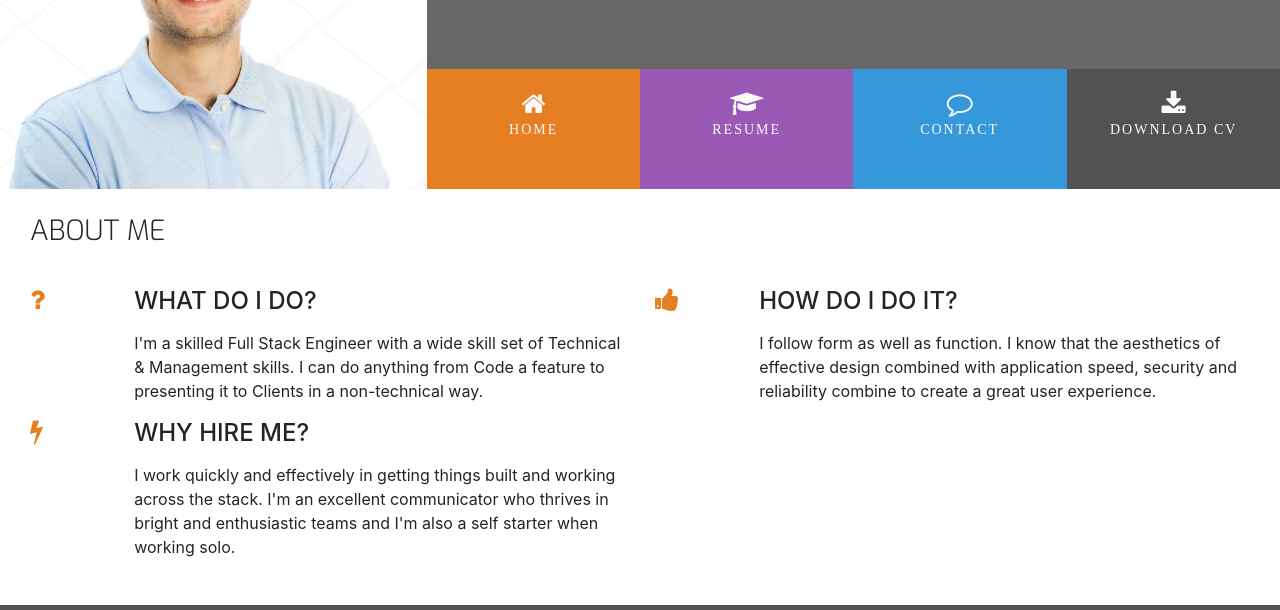
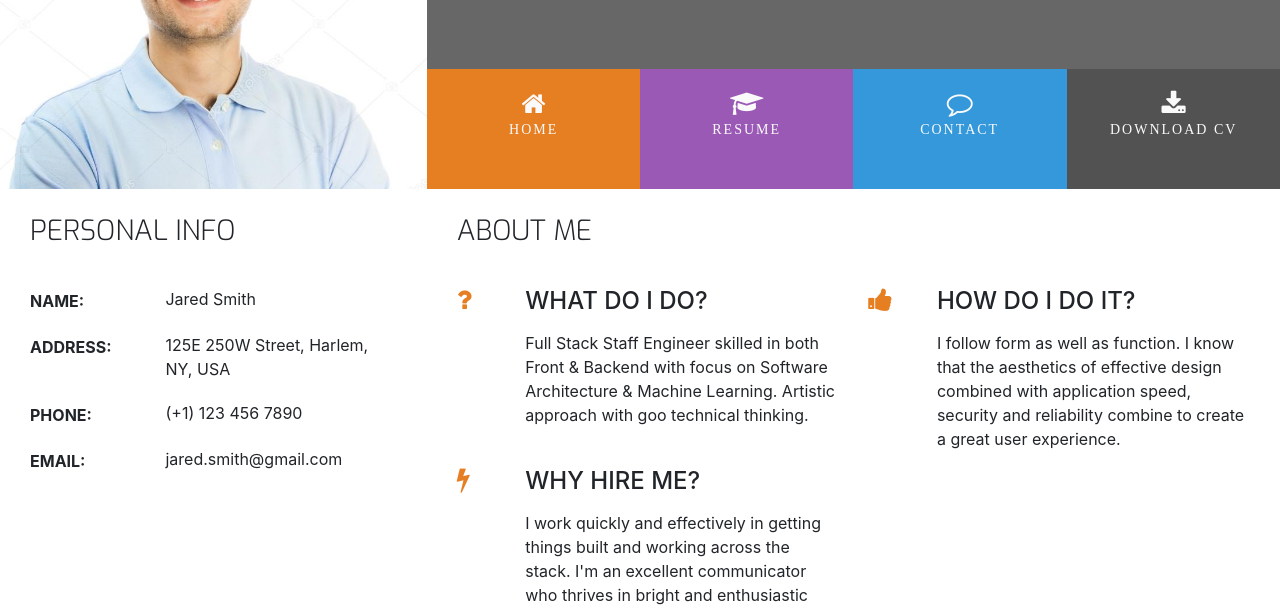
Before and after one commit to Retr01234/bootstrap-resume, a plain HTML site: page index.html in a window 1280 px wide. Shown: the part 180-790 px from the top of the page. Drawn offline with nearby package versions, Linux system fonts and the light colour scheme.

Commit message:
fix: finish the main section

```diff
--- a/assets/css/style.css
+++ b/assets/css/style.css
@@ -231,3 +231,38 @@ footer {
 .three-reasons-heading {
     margin-bottom: 15px;
 }
+
+/* Personal Info*/
+
+.personal-info-item {
+    margin-bottom: 20px;
+    display: block;
+    clear: both;
+}
+
+.personal-info-item .key,
+.personal-info-item .value {
+    padding-right: 8px;
+    display: inline-block;
+}
+
+.personal-info-item .key p,
+.personal-info-item .value p {
+    margin: 0;
+}
+
+.personal-info-item .key {
+    width: 30%;
+    margin-right: 21px;
+    padding-top: 2px;
+    vertical-align: top;
+}
+
+.personal-info-item .key p {
+    font-weight: 700;
+}
+
+.personal-info-item .value {
+    position: relative;
+    width: 60%;
+}
--- a/index.html
+++ b/index.html
@@ -69,7 +69,64 @@
     </header>
 
     <section class="container-fluid">
-        <div class="row row-table">
+        <div class="row">
+            <div class="col-md-4 bg-color-personal-info section-column">
+                <div class="row">
+                    <div class="col-12">
+                        <h3 class="section-heading uppercase">
+                            Personal Info
+                        </h3>
+                    </div>
+                </div>
+                <div class="personal-info-item">
+                    <div class="key">
+                        <p class="uppercase">
+                            Name:
+                        </p>
+                    </div>
+                    <div class="value">
+                        <p>
+                            Jared Smith
+                        </p>
+                    </div>
+                </div>
+                <div class="personal-info-item">
+                    <div class="key">
+                        <p class="uppercase">
+                            Address:
+                        </p>
+                    </div>
+                    <div class="value">
+                        <p>
+                            125E 250W Street, Harlem, NY, USA
+                        </p>
+                    </div>
+                </div>
+                <div class="personal-info-item">
+                    <div class="key">
+                        <p class="uppercase">
+                            Phone:
+                        </p>
+                    </div>
+                    <div class="value">
+                        <p>
+                            (+1) 123 456 7890
+                        </p>
+                    </div>
+                </div>
+                <div class="personal-info-item">
+                    <div class="key">
+                        <p class="uppercase">
+                            Email:
+                        </p>
+                    </div>
+                    <div class="value">
+                        <p>
+                            jared.smith@gmail.com
+                        </p>
+                    </div>
+                </div>
+            </div>
             <div class="col-md-8 bg-color-three-reasons section-column">
                 <div class="row">
                     <div class="col">
@@ -85,9 +142,10 @@
                             <div class="col-10">
                                 <h4 class="three-reasons-heading uppercase">What do I do?</h4>
                                 <p>
-                                    I'm a skilled Full Stack Engineer with a wide skill set of Technical & Management
-                                    skills. I can do anything from Code a feature to presenting it to Clients in a
-                                    non-technical way.
+                                    Full Stack Staff Engineer skilled in both Front & Backend with focus on Software
+                                    Architecture &
+                                    Machine Learning.
+                                    Artistic approach with goo technical thinking.
                                 </p>
                             </div>
                         </div>
```
